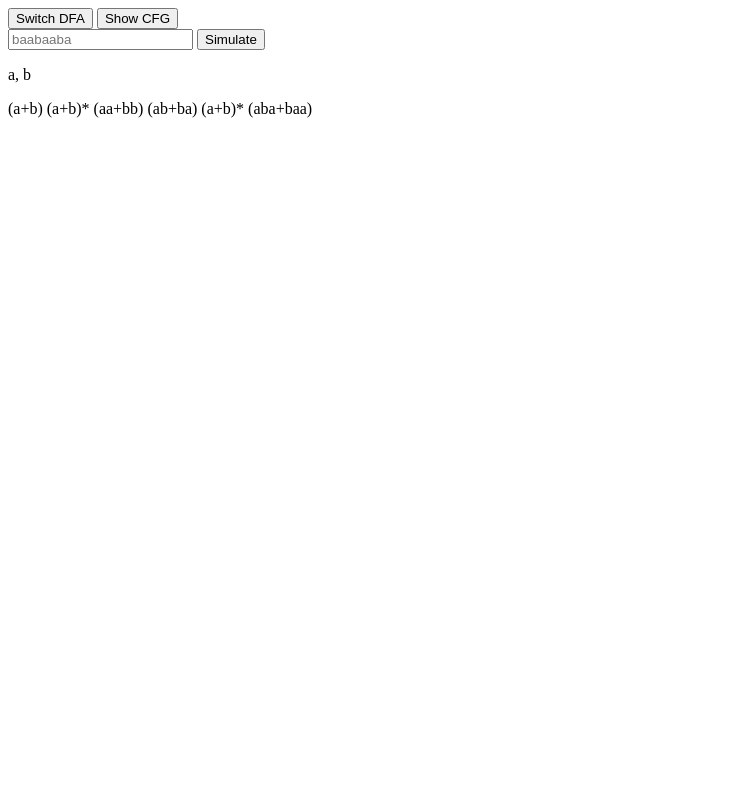
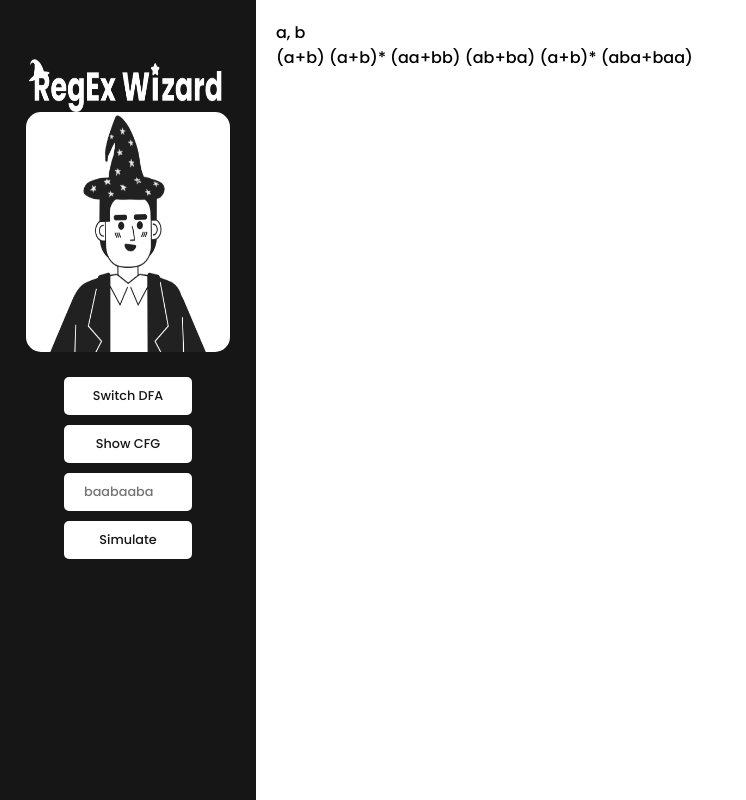
Before and after one commit to Circhastic/regex-webapp, a plain HTML site: page index.html in a window 1280 px wide. Shown: the whole page, without its empty margins (0-746 px from the left). Drawn offline with Linux system fonts and the light colour scheme; no server answers.

Commit message:
modified design

```diff
--- a/index.html
+++ b/index.html
@@ -5,7 +5,7 @@
     <meta name="viewport" content="width=device-width, initial-scale=1.0">
     <title>RegEx Wizard</title>
     <!-- TODO uncomment if designing -->
-    <!-- <link rel="stylesheet" href="style.css">  -->
+    <link rel="stylesheet" href="style.css">
     <link rel="icon" href="img/profile.png">
 </head>
 <body>
@@ -13,8 +13,8 @@
         <div class="sidebar">
             <div class="sidebar-header">
                 <!-- TODO uncomment if designing -->
-                <!-- <img class="sidebar-header-logo" src="img/logo.png" alt="Logo"> -->
-                <!-- <img class="sidebar-header-title" src="img/profile.png" alt="Title"> -->
+                <img class="sidebar-header-logo" src="img/logo.png" alt="Logo">
+                <img class="sidebar-header-title" src="img/profile.png" alt="Title">
             </div>
 
             <div class="sidebar-menu">
@@ -26,11 +26,12 @@
                     <button id="simulate_regex" class="simulate_regex_btn">Simulate</button>
                 </div>
             </div>
+        </div>
 
         <div class="main-content">
             <!-- TODO Display Diagram -->
-            <p id="current_alphabet">a, b</p>
-            <p id="current_regex">(a+b) (a+b)* (aa+bb) (ab+ba) (a+b)* (aba+baa)</p>
+            <p id="current_alphabet" class="current_alphabet">a, b</p>
+            <p id="current_regex" class="current_regex">(a+b) (a+b)* (aa+bb) (ab+ba) (a+b)* (aba+baa)</p>
         </div>
     </div>
 
--- a/style.css
+++ b/style.css
@@ -9,9 +9,10 @@
 
 .container {
     display: flex;
-    flex-direction: column;
+    flex-direction: row;
 }
 
+/* Sidebar menu design */
 .sidebar {
     width: 20%;
     background-color: #171616;
@@ -63,3 +64,10 @@
     background-color: #322f2f;
     color: #fff;
 }
+
+/* TODO here you can change the design of current alphabet and regex */
+.main-content {
+    margin-left: 20%;
+    padding: 20px;
+    width: 80%;
+}
```
